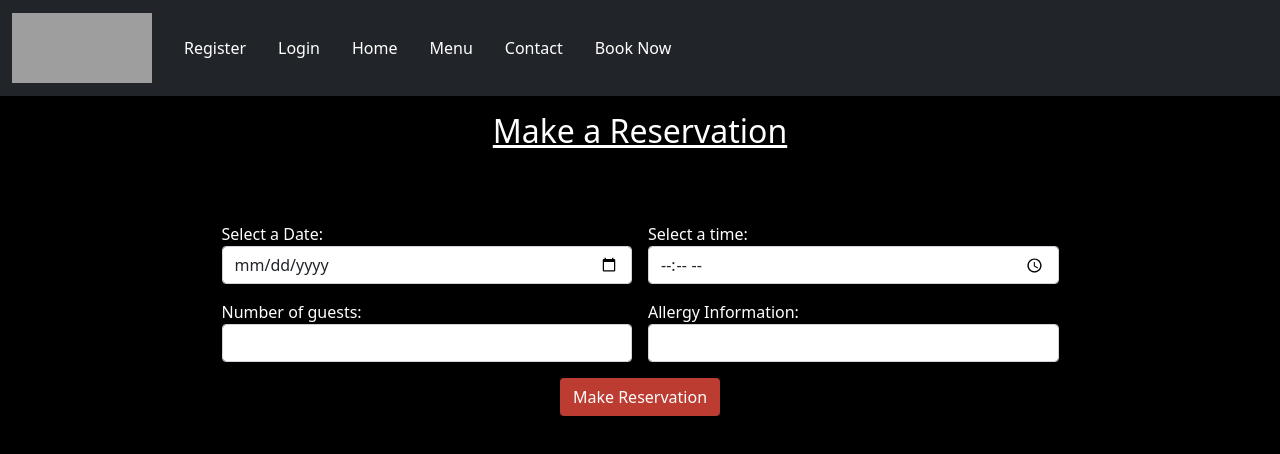
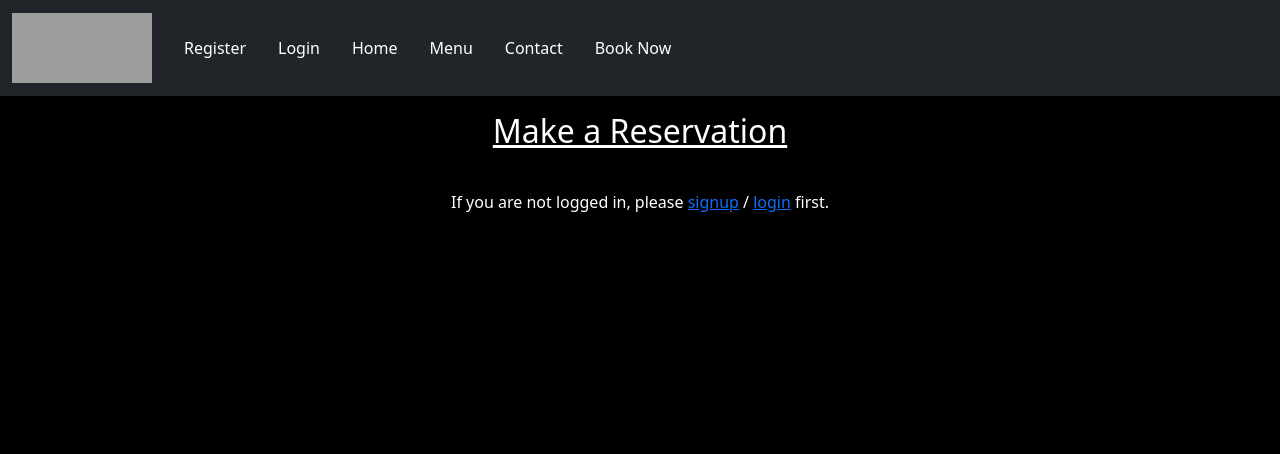
Before and after one commit to Code-Institute-Submissions/iKelvvv-MS4, a Django app: page /online_bookings/ in a window 1280 px wide. Shown: the top 454 px of the page. Run offline with Django 3.2, Linux system fonts and the light colour scheme; grey boxes are pictures that could not be loaded.

Commit message:
Add section to direct users to signup/login first before allowing the user to make a booking

```diff
--- a/restaurant_booking/views.py
+++ b/restaurant_booking/views.py
@@ -78,7 +78,7 @@ class EditBooking(View):
             "edit_booking.html",
             {
                 "booking": booking,
-                'updated': False,
+                "updated": False,
                 "Update_BookingDetails": UpdateBookingDetails(instance=booking)
             },
         )
--- a/templates/edit_booking.html
+++ b/templates/edit_booking.html
@@ -92,4 +92,6 @@
     </div>
 </div>
 
+
+
 {%endblock%}
--- a/templates/online_booking.html
+++ b/templates/online_booking.html
@@ -10,8 +10,17 @@
         </div>
     </div>
 
+    <div class="row my-3">
+        <div class="col-12 text-center">
+            If you are not logged in, please
+            <a href="{% url 'account_signup' %}">signup</a>
+            /
+            <a href="{% url 'account_login' %}">login</a>
+            first.
+        </div>
+    </div>
 
-
+    {% if user.is_authenticated %}
     <div class="w-75 mx-auto py-5">
         <form class="row g-3" method="POST">
             {% csrf_token %}
@@ -57,6 +66,7 @@
             </div>
         </div>
     </div>
+    {% endif %}
 </div>
 
 
```
